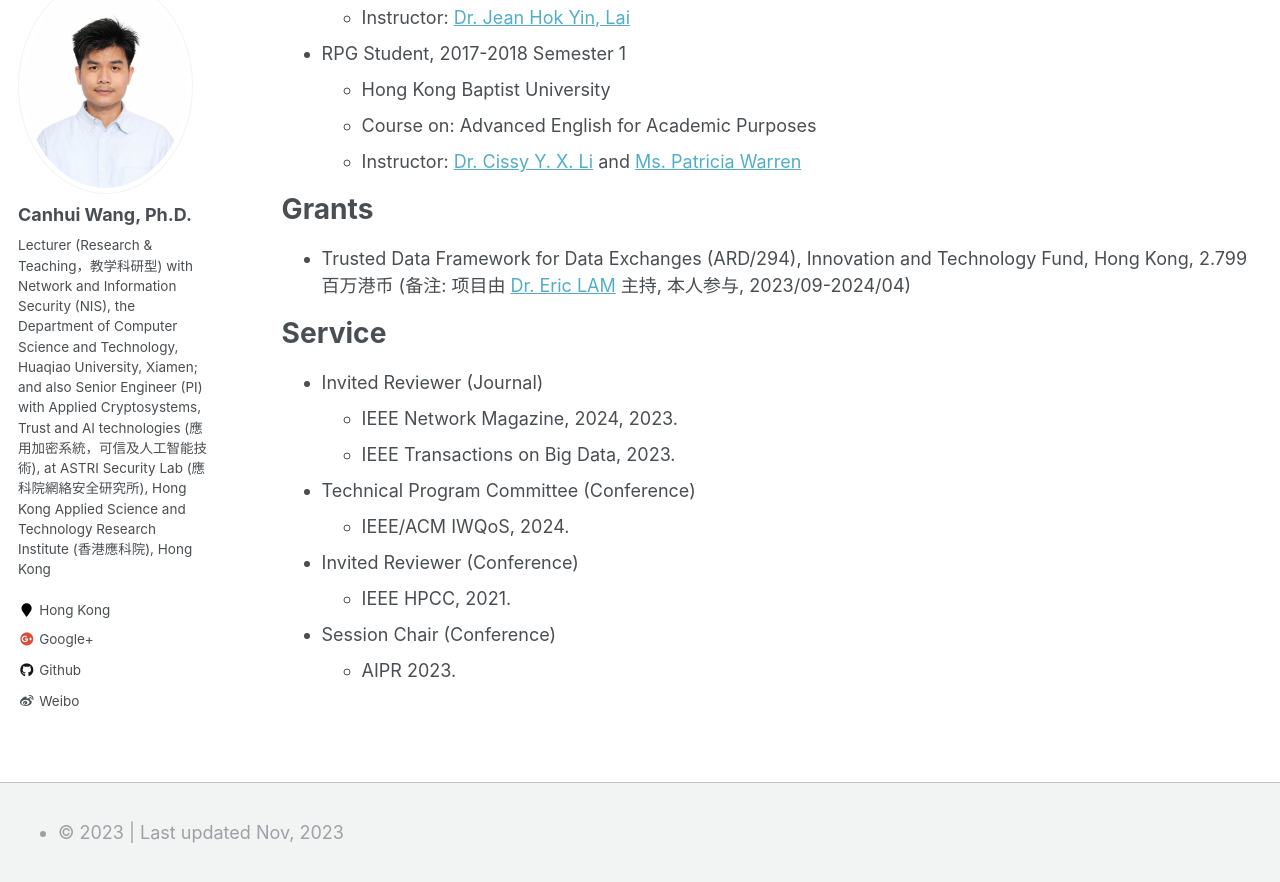
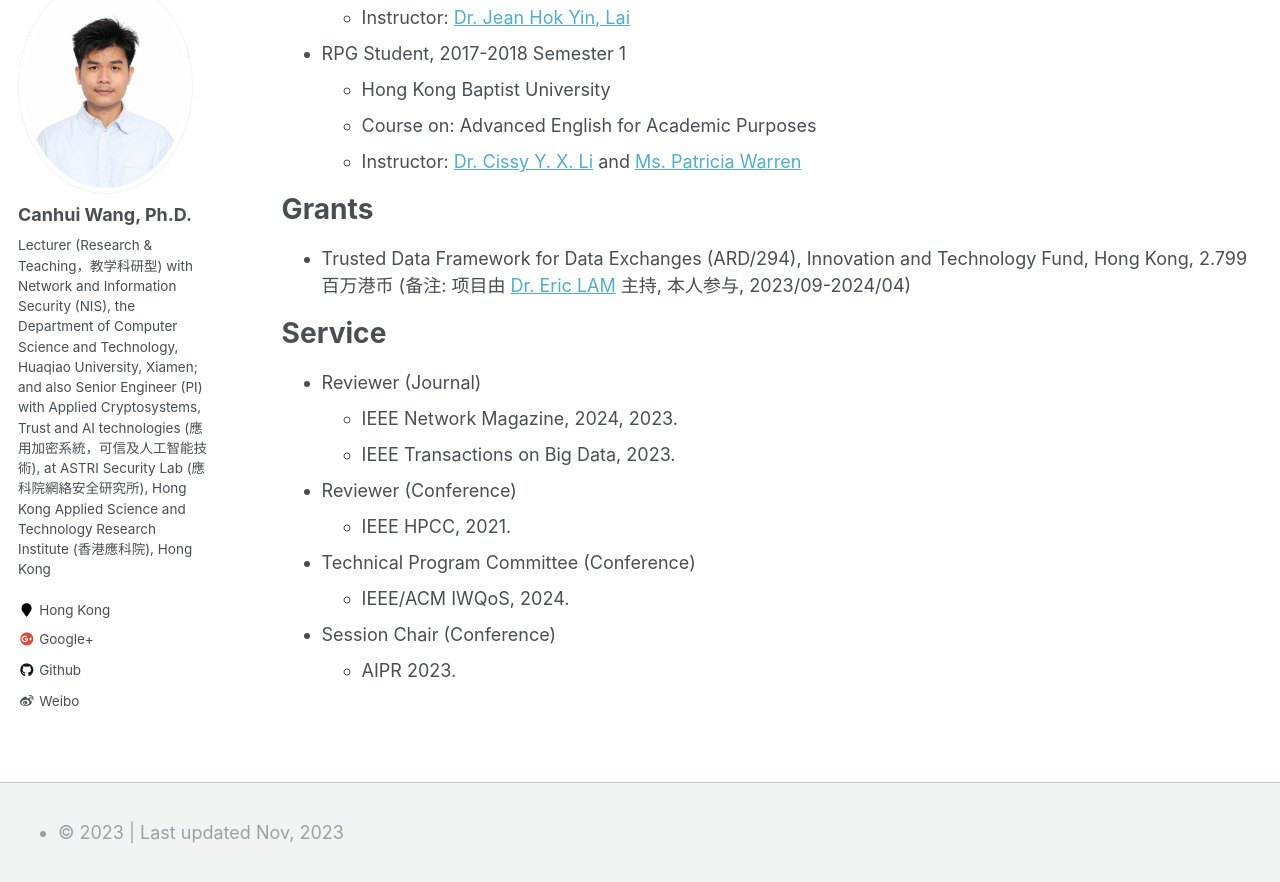
Before and after one commit to Canhui/canhui.github.io, a Jekyll site: the page built from _pages/cv.md, in a window 1280 px wide and 900 px high, scrolled down 3260 px. Shown: the top 882 px of the window. Built offline with Jekyll 4.4.1, drawn with Linux system fonts in a browser that asks for light colours.

Commit message:
Update cv.md

```diff
--- a/_pages/cv.md
+++ b/_pages/cv.md
@@ -146,12 +146,12 @@ Grants
 
 Service
 ======
-* Invited Reviewer (Journal)
+* Reviewer (Journal)
   * IEEE Network Magazine, 2024, 2023.
   * IEEE Transactions on Big Data, 2023.
+* Reviewer (Conference)
+  * IEEE HPCC, 2021.
 * Technical Program Committee (Conference)
   * IEEE/ACM IWQoS, 2024.
-* Invited Reviewer (Conference)
-  * IEEE HPCC, 2021.
 * Session Chair (Conference)
   * AIPR 2023.
```
